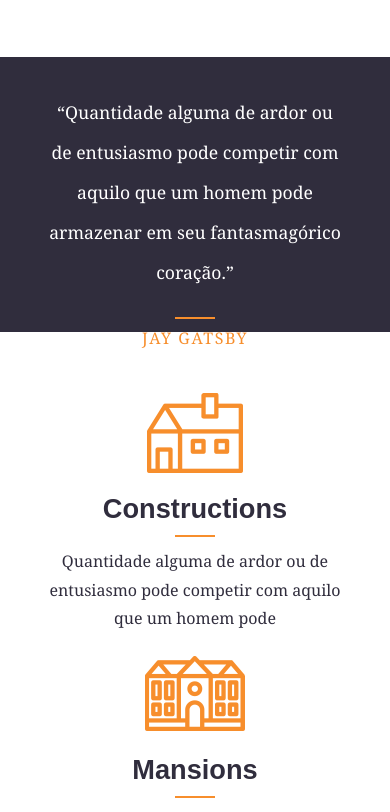
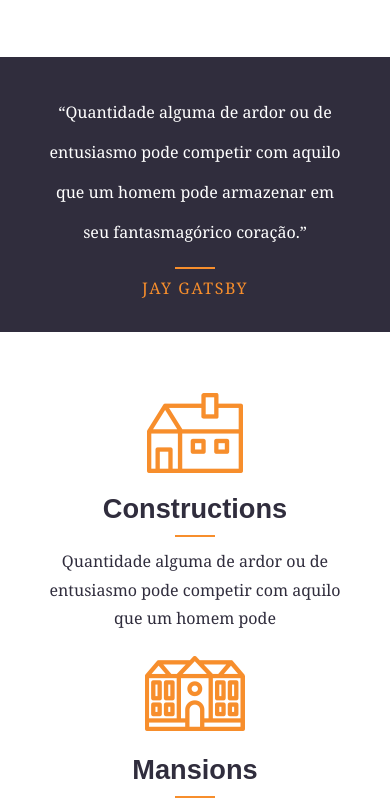
Before and after one commit to vdhug/Kakuna, a plain HTML site: page index.html in a window 390 px wide. Shown: the part 898-1710 px from the top of the page. Drawn offline with Linux system fonts and the light colour scheme; a web font is replaced by a local one.

Commit message:
Fixing size of quote phrase and decreasing size of padding

```diff
--- a/css/responsivo.css
+++ b/css/responsivo.css
@@ -11,6 +11,10 @@
 
 /*Estilo para smartphone*/
 @media only screen and (max-width: 767px) {
+
+.header {
+	position: absolute;
+}
 
 .header_menu {
 	display: none;
@@ -34,8 +38,9 @@
 }
 
 .quote-phrase {
-	font-size: 1.1em;
+	font-size: 1em;
 	line-height: 40px;
+	padding-bottom: 10px;
 }
 
 .quote-author:before {
```
